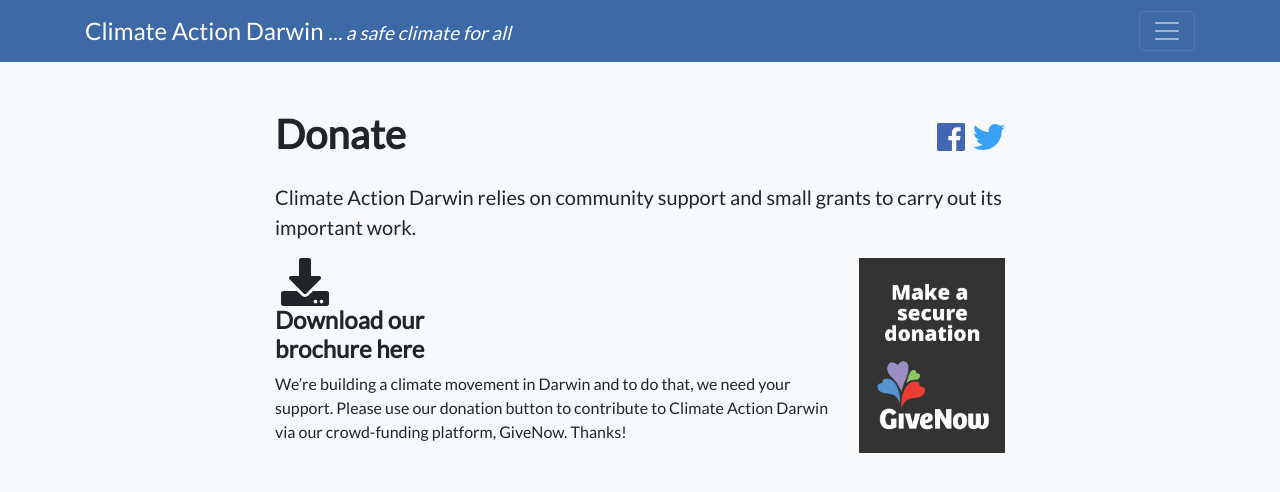
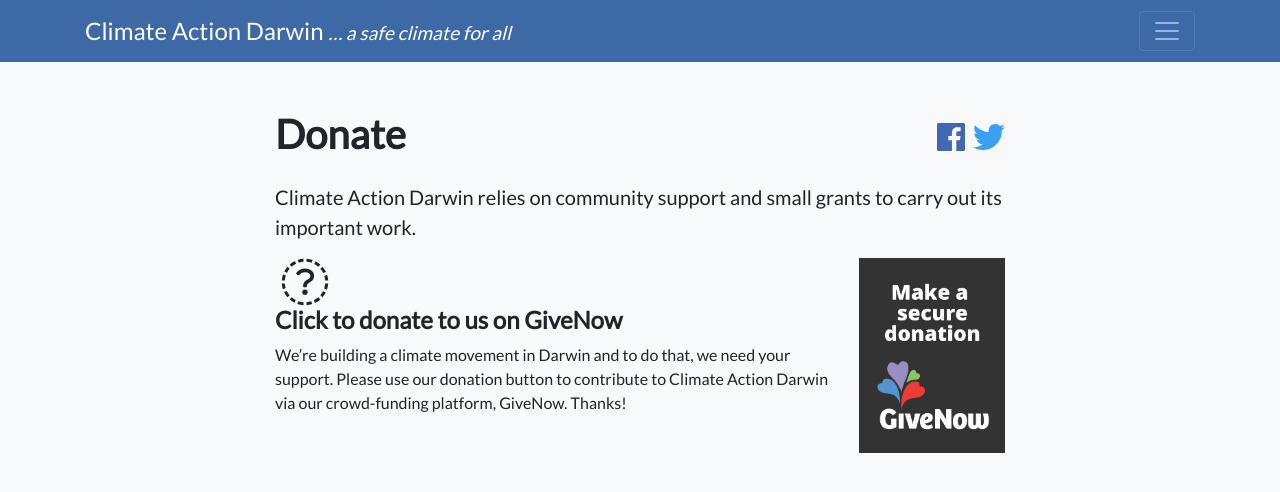
Before and after one commit to superdivest/superdivest.github.io, a Jekyll site: the page built from donate/index.md, in a window 1280 px wide, cut to the strip 0-501 px from the top of the page. Shown: the top 492 px of the strip. Built offline with Jekyll 4.4.1, drawn with Linux system fonts in a browser that asks for light colours; nearby versions of some CDN libraries.

Commit message:
Updated Index

```diff
--- a/donate/index.md
+++ b/donate/index.md
@@ -13,7 +13,7 @@
 
 <h4>
   <span style="display:block;">
-    <i class="fas fa-download fa-2x fa-fw"></i>&nbsp;<span style="display: block;">Download our<br>brochure here</span>
+    <i class="fas fa-right-arrow fa-2x fa-fw"></i>&nbsp;<span style="display: block;">Click to donate to us on GiveNow</span>
   </span>
 </h4>
 
```
